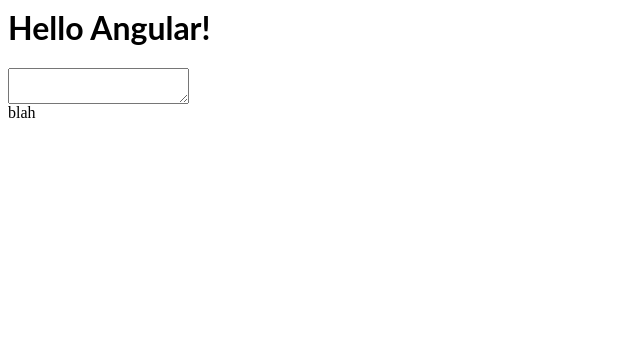
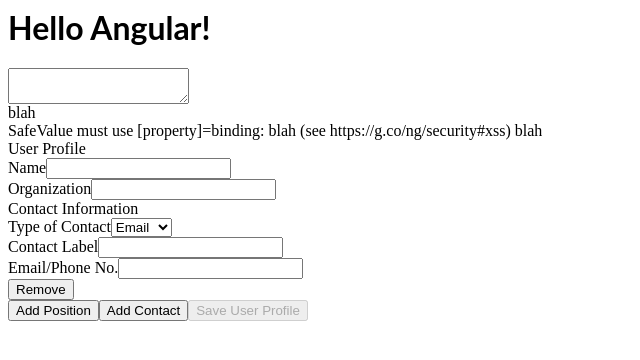
Before and after one commit to madhubn/angular-santiz, an Angular app: page / in a window 1280 px wide. Shown: the top 360 px of the page, without its empty margins (0-640 px from the left). Built offline with nearby package versions, Linux system fonts and the light colour scheme.

Commit message:
2 files modified

```diff
--- a/src/app/app.component.html
+++ b/src/app/app.component.html
@@ -5,3 +5,76 @@
 <textarea [(ngModel)]="text" (ngModelChange)="onChange($event)"></textarea>
 <div [innerHtml]="h_html | safeHtml">
 </div>
+{{h_html | safeHtml}}
+
+<span [innerHTML]="h_html"></span>
+
+
+<div class="container p-3">
+	<div class="row">
+		<div class="col-12">
+			<form [formGroup]="form" (submit)="submit()">
+				<div class="card">
+					<div class="card-header">User Profile</div>
+					<div class="card-body">
+						<div class="row">
+							<div class="form-group col-6">
+								<label>Name</label>
+								<input class="form-control" formControlName="name" type="text">
+								<span class="text-danger" *ngIf="form.controls['name'].touched && form.controls['name'].hasError('required')">
+                  Name is required! </span>
+							</div>
+							<div class="form-group col-6">
+								<label>Organization</label>
+								<input class="form-control" formControlName="organization" type="text">
+              </div>
+							</div>
+						</div>
+						<div class="card-header">Contact Information</div>
+						<div class="card-body" formArrayName="contacts">
+							<div class="row">
+								<div class="col-6" *ngFor="let contact of contactFormGroup.controls; let i = index;">
+									<div [formGroupName]="i" class="row">
+										<div class="form-group col-6">
+											<label>Type of Contact</label>
+											<select (change)="changedFieldType(i)" class="form-control" formControlName="type" type="text">
+                      <option value="email">Email</option>
+                      <option value="phone">Phone</option>
+                    </select>
+										</div>
+										<div class="form-group col-6">
+											<label>Contact Label</label>
+											<input class="form-control" formControlName="name" type="text">
+											<span class="text-danger" *ngIf="getContactsFormGroup(i).controls['name'].touched && getContactsFormGroup(i).controls['name'].hasError('required')">
+                      Label is required! </span>
+										</div>
+
+										<div class="form-group col-12">
+											<label>Email/Phone No.</label>
+											<input class="form-control" formControlName="value" type="text">
+											<span class="text-danger" *ngIf="getContactsFormGroup(i).controls['value'].touched && getContactsFormGroup(i).controls['value'].hasError('required')">
+                      Email/Phone no is required! </span>
+											<span class="text-danger" *ngIf="getContactsFormGroup(i).controls['value'].touched && getContactsFormGroup(i).controls['value'].hasError('email')">
+                      Email is not valid! </span>
+											<span class="text-danger" *ngIf="getContactsFormGroup(i).controls['value'].touched && getContactsFormGroup(i).controls['value'].hasError('pattern')">
+                      Phone no. is not valid! </span>
+										</div>
+										<div class="form-group col-12 text-right">
+											<button class="btn btn-danger" type="button" (click)="removeContact(i)"> Remove </button>
+										</div>
+									</div>
+								</div>
+							</div>
+						</div>
+						<div class="card-body">
+							<div class="col-12">
+								<button class="btn btn-primary m-1" type="button" (click)="addContact()"> Add Position </button>
+								<button class="btn btn-primary m-1" type="button" (click)="addContact()"> Add Contact </button>
+								<button class="btn btn-success m-1" [disabled]="!form.valid" type="submit"> Save User Profile </button>
+							</div>
+						</div>
+					</div>
+			</form>
+		</div>
+	</div>
+</div>
--- a/src/app/app.component.ts
+++ b/src/app/app.component.ts
@@ -1,17 +1,26 @@
-import { Component, SecurityContext } from "@angular/core";
+import { Component, SecurityContext, OnInit } from "@angular/core";
 import { DomSanitizer } from "@angular/platform-browser";
+import { FormArray, FormBuilder, FormGroup, Validators } from "@angular/forms";
 
 @Component({
   selector: "my-app",
   templateUrl: "./app.component.html",
   styleUrls: ["./app.component.css"]
 })
-export class AppComponent {
+export class AppComponent implements OnInit {
   name = "Angular";
   html: string;
   h_html: string;
 
-  constructor(private sanitizer: DomSanitizer) {
+  public form: FormGroup;
+  public contactList: FormArray;
+
+  // returns all form groups under contacts
+  get contactFormGroup() {
+    return this.form.get("contacts") as FormArray;
+  }
+
+  constructor(private sanitizer: DomSanitizer, private fb: FormBuilder) {
     this.html = '<svg onload="alert(1)"> blah </svg>';
     this.h_html = sanitizer.sanitize(
       SecurityContext.HTML,
@@ -23,4 +32,68 @@
     console.log("data", data);
     this.h_html = this.sanitizer.sanitize(SecurityContext.HTML, data);
   }
+
+  ngOnInit() {
+    this.form = this.fb.group({
+      name: [null, Validators.compose([Validators.required])],
+      organization: [null],
+      contacts: this.fb.array([this.createContact()])
+    });
+
+    // set contactlist to this field
+    this.contactList = this.form.get("contacts") as FormArray;
+  }
+
+
+  // contact formgroup
+  createContact(): FormGroup {
+    return this.fb.group({
+      type: ['email', Validators.compose([Validators.required])], // i.e Email, Phone
+      name: [null, Validators.compose([Validators.required])], // i.e. Home, Office
+      value: [null, Validators.compose([Validators.required, Validators.email])]
+    });
+  }
+
+  // add a contact form group
+  addContact() {
+    this.contactList.push(this.createContact());
+  }
+
+  // remove contact from group
+  removeContact(index) {
+    // this.contactList = this.form.get('contacts') as FormArray;
+    this.contactList.removeAt(index);
+  }
+
+  // triggered to change validation of value field type
+  changedFieldType(index) {
+    let validators = null;
+
+    if (this.getContactsFormGroup(index).controls["type"].value === "email") {
+      validators = Validators.compose([Validators.required, Validators.email]);
+    } else {
+      validators = Validators.compose([
+        Validators.required,
+        Validators.pattern(new RegExp("^\\+[0-9]?()[0-9](\\d[0-9]{9})$")) // pattern for validating international phone number
+      ]);
+    }
+
+    this.getContactsFormGroup(index).controls["value"].setValidators(
+      validators
+    );
+
+    this.getContactsFormGroup(index).controls["value"].updateValueAndValidity();
+  }
+
+  // get the formgroup under contacts form array
+  getContactsFormGroup(index): FormGroup {
+    // this.contactList = this.form.get('contacts') as FormArray;
+    const formGroup = this.contactList.controls[index] as FormGroup;
+    return formGroup;
+  }
+
+  // method triggered when form is submitted
+  submit() {
+    console.log(this.form.value);
+  }
 }
```
